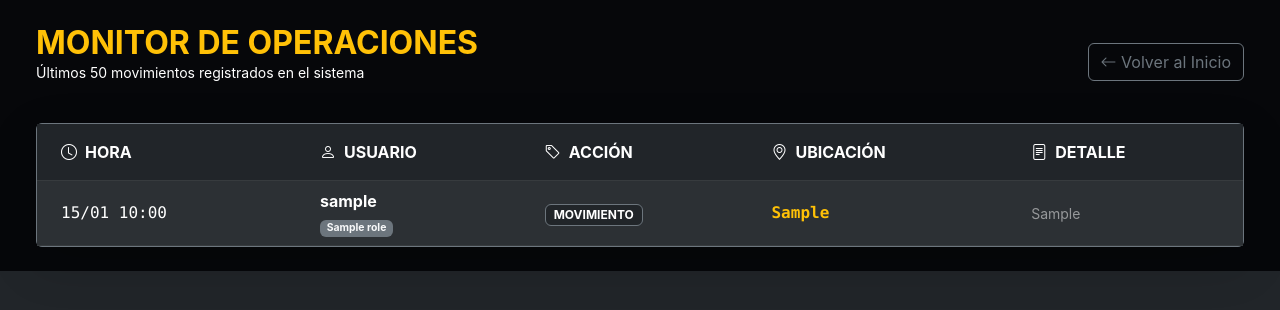
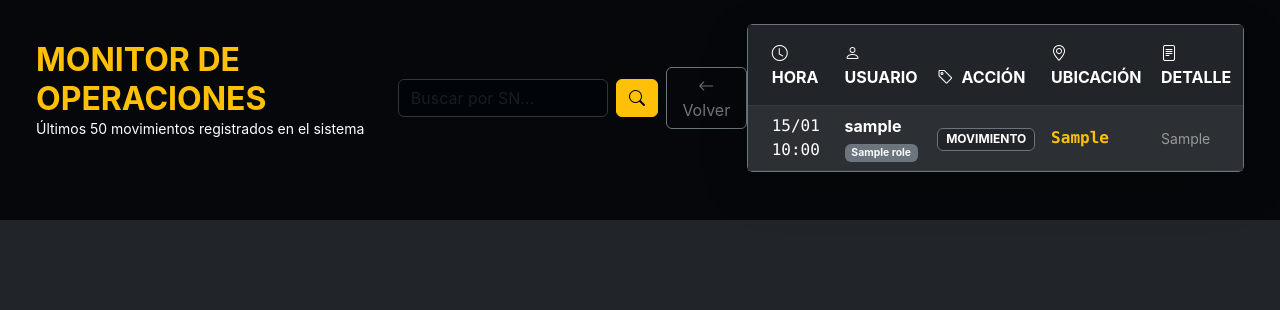
Before and after one commit to WakingCat/nyo, a Flask app: template app/templates/admin/monitor.html in a window 1280 px wide. Shown: the top 310 px of the page. Run offline with Flask 3, Linux system fonts and the light colour scheme; the template is opened without the code that fills it: values that come from a table or form of the project are taken from there, others are empty; tables that the repository leaves empty hold one stand-in row (values such as "Sample post"); some libraries are stand-ins or nearby versions.

Commit message:
Quick fixes: no modal on search, bulk approve, sidebar link, SN filter in monitor

```diff
--- a/app/routes/main.py
+++ b/app/routes/main.py
@@ -168,7 +168,20 @@ def lab_cementerio():
 @supervisor_or_admin_required()  # Solo supervisores y admins
 def monitor():
     """Monitor de historial - Solo para supervisores+"""
-    historial = Movimiento.query.order_by(Movimiento.fecha_hora.desc()).limit(50).all()
+    sn_filter = request.args.get('sn', '').strip()
+
+    query = Movimiento.query.order_by(Movimiento.fecha_hora.desc())
+
+    if sn_filter:
+        # Filtrar movimientos que contengan el SN en referencia_miner o datos_nuevos
+        query = query.filter(
+            db.or_(
+                Movimiento.referencia_miner.ilike(f'%{sn_filter}%'),
+                Movimiento.datos_nuevos.ilike(f'%{sn_filter}%')
+            )
+        )
+
+    historial = query.limit(100).all()
     return render_template('admin/monitor.html', historial=historial)
 
 @main_bp.route('/dashboard/<int:wh>/<int:rack>')
--- a/app/services/transfer_service.py
+++ b/app/services/transfer_service.py
@@ -72,8 +72,8 @@ class TransferService:
             True si fue exitoso
         """
         solicitud = SolicitudTraslado.query.get(solicitud_id)
-        # Solo puede aprobar si está pendiente de coordinador (o 'pendiente' legacy)
-        if not solicitud or solicitud.estado not in ['pendiente_coordinador', 'pendiente']:
+        # Puede aprobar si está en cualquier estado pendiente de coordinador
+        if not solicitud or solicitud.estado not in ['pendiente_coordinador', 'pendiente_coordinador_hydro', 'pendiente']:
             return False
 
         solicitud.estado = 'aprobado'
--- a/app/static/js/dashboard.js
+++ b/app/static/js/dashboard.js
@@ -131,14 +131,8 @@ document.addEventListener("DOMContentLoaded", () => {
             tarjeta.addEventListener('click', () => { tarjeta.classList.remove('shining-gold'); }, { once: true });
         }
 
-        // B. Abrir modal automáticamente
-        const path = window.location.pathname.split('/');
-        const wh = path[2];
-        const rack = path[3];
-
-        if (wh && rack) {
-            abrirModal(wh, rack, f, c);
-        }
+        // B. NO abrir modal automáticamente, solo scroll y highlight
+        // (El usuario pidió que solo parpadee, sin abrir modal)
 
         // C. Limpiar URL
         window.history.replaceState({}, document.title, window.location.pathname);
--- a/app/templates/admin/monitor.html
+++ b/app/templates/admin/monitor.html
@@ -7,10 +7,23 @@
             <h2 class="text-warning fw-bold mb-0">MONITOR DE OPERACIONES</h2>
             <p class="text-white small">Últimos 50 movimientos registrados en el sistema</p>
         </div>
-        <a href="{{ url_for('main.index') }}" class="btn btn-outline-secondary">
-            <i class="bi bi-arrow-left"></i> Volver al Inicio
-        </a>
-    </div>
+        <div class="d-flex gap-2 align-items-center">
+            <form method="get" class="d-flex gap-2">
+                <input type="text" name="sn" class="form-control bg-dark text-white border-secondary"
+                       placeholder="Buscar por SN..." value="{{ request.args.get('sn', '') }}">
+                <button type="submit" class="btn btn-warning">
+                    <i class="bi bi-search"></i>
+                </button>
+                {% if request.args.get('sn') %}
+                <a href="{{ url_for('main.monitor') }}" class="btn btn-outline-secondary">
+                    <i class="bi bi-x-lg"></i>
+                </a>
+                {% endif %}
+            </form>
+            <a href="{{ url_for('main.index') }}" class="btn btn-outline-secondary">
+                <i class="bi bi-arrow-left"></i> Volver
+            </a>
+        </div>
 
     <div class="card bg-dark border-secondary shadow-lg">
         <div class="card-body p-0">
--- a/app/templates/base.html
+++ b/app/templates/base.html
@@ -75,6 +75,14 @@
                         </a>
                     </li>
 
+                    {# Ver Contenedores - Solo para Site Manager y Coordinador Hydro #}
+                    {% if session.get('role') in ['Site Manager', 'Coordinador Hydro'] %}
+                    <li class="nav-item mb-2">
+                        <a class="nav-link text-white d-flex align-items-center gap-2" href="/dashboard-hydro">
+                            <i class="bi bi-box-seam text-info"></i> Ver Contenedores
+                        </a>
+                    </li>
+                    {% endif %}
                     <li class="nav-item mb-2">
                         <a class="nav-link text-white d-flex align-items-center gap-2" href="{{ url_for('conciliacion_dash.dashboard') }}">
                             <i class="bi bi-tools text-warning"></i> Mis Conciliaciones
```
